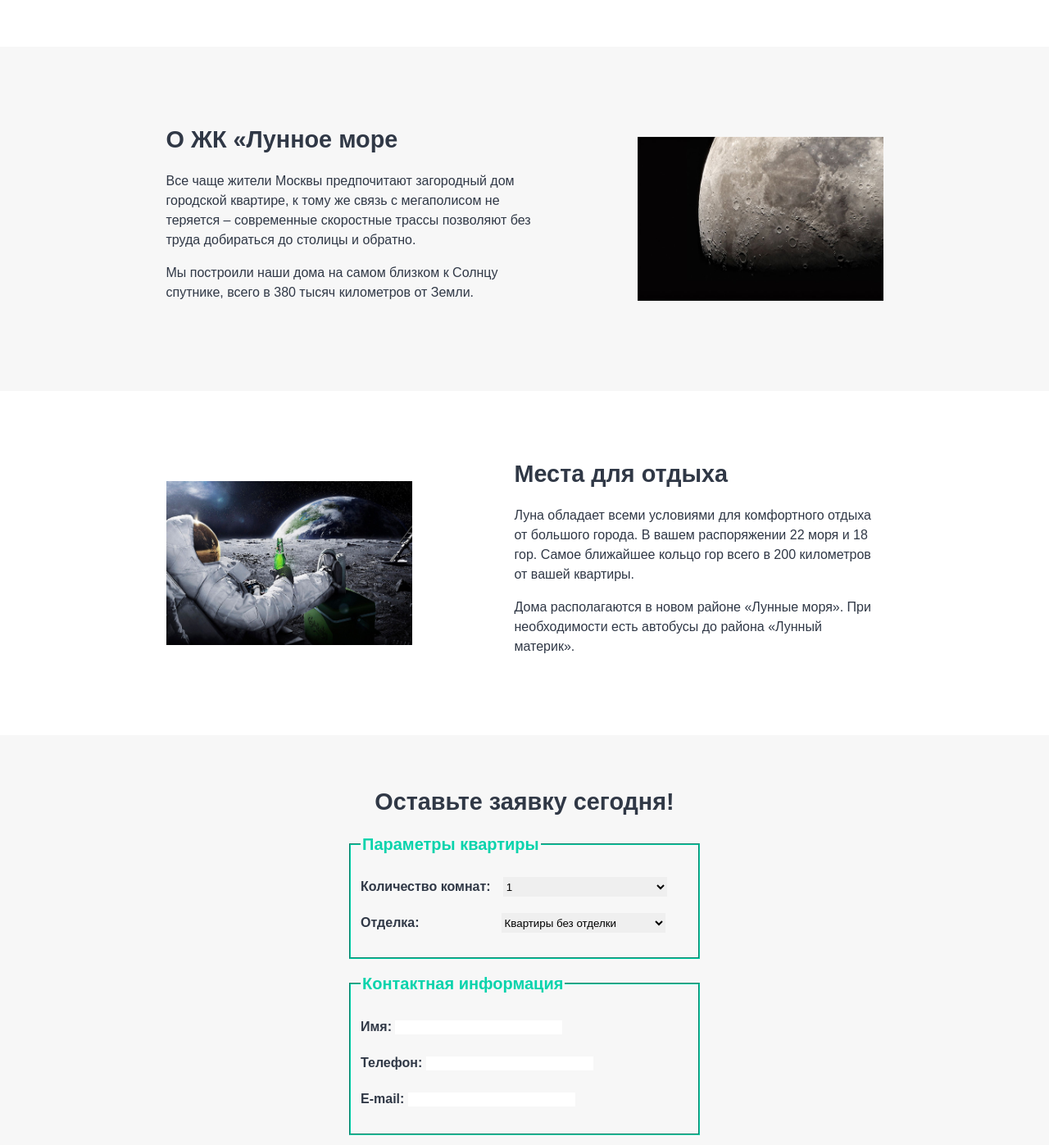
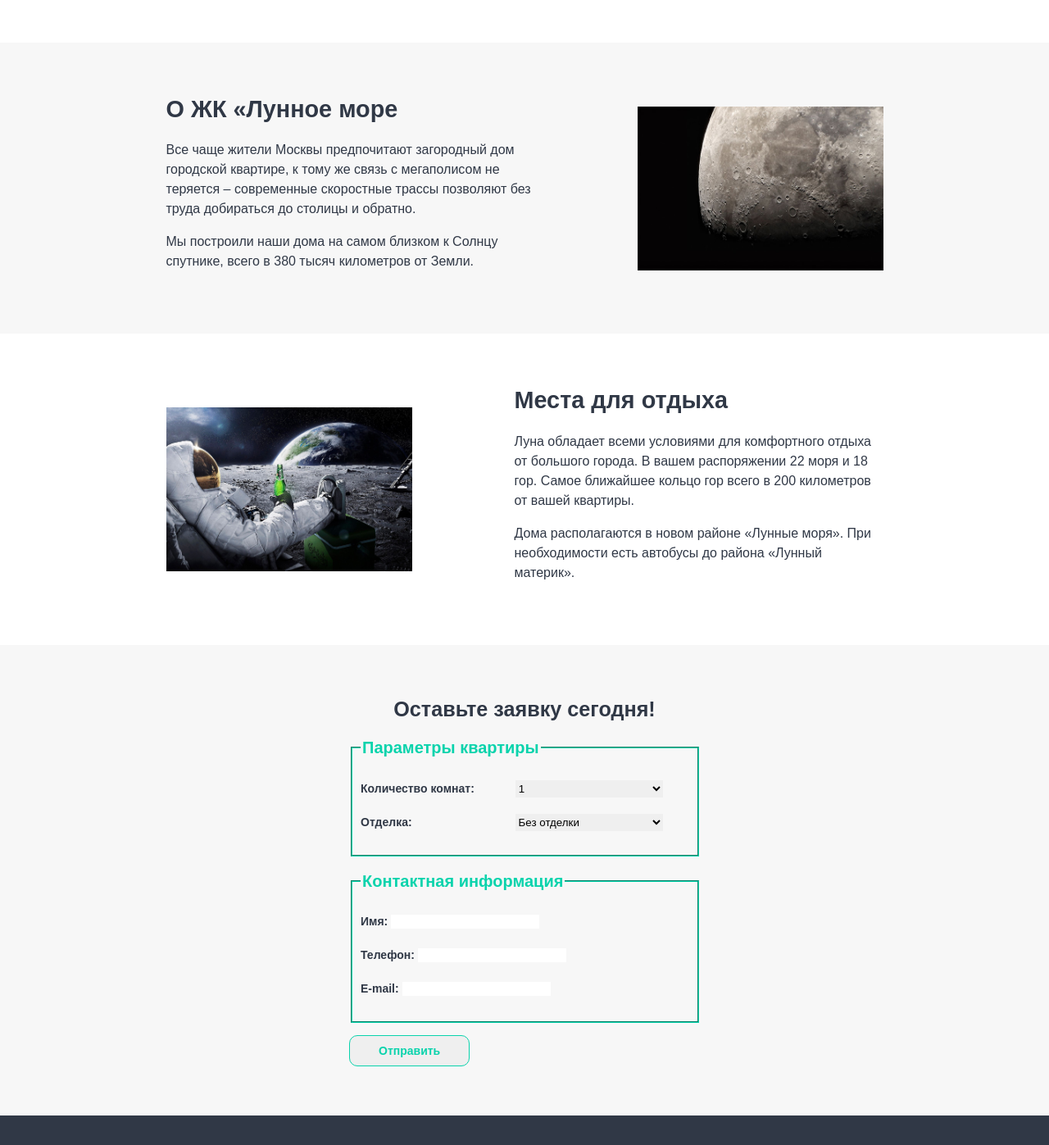
Before and after one commit to viktoria2020/layout-designer-project-lvl1, a website: page src/index.html in a window 1280 px wide. Shown: the part 1183-2580 px from the top of the page at 82% size. Drawn offline with Linux system fonts and the light colour scheme.

Commit message:
corrections by comments

```diff
--- a/src/index.html
+++ b/src/index.html
@@ -29,64 +29,66 @@
             <img src="images/logo.svg" alt="Логотип" class="sizel2">
             <h1 class="highlight">ЖК «Лунное море»</h1>
             <p class="set">Место, откуда не хочется улетать</p>
-            <a href="#feedback">
-                <button class="bt">Забронировать</button>
-            </a>
+            <a href="#feedback" class="bt not">Забронировать</a>
         </div>
     </div>
     <main>
-        <section id="advantages" class="center pd60 h200">
-            <div class="block-info">
+        <div>
+            <section id="advantages" class="center pd60">
+                <div class="w-30">
                     <h2>Уникальный вид</h2>
                     <p>Вид на космос из вашего окна. Мы построили дома с большими окнами, чтобы вы могли наслаждаться метеоритными потоками.</p>
                 </div>
-            <div class="block-info">
+                <div class="w-30">
                     <h2>Инфраструктура</h2>
                     <p>Прекрасные дороги рядом с домом. Много мест для прогулки. Всего в 200 км. от посёлка находится кольцо гор Кордильеры, на которых вы сможете провести незабываемые выходные.</p>
                 </div>
-            <div class="block-info">
+                <div class="w-30">
                     <h2>Близость к Москве</h2>
                     <p>При небольшой цене мы располагаемся близко к МКАД. Всего 384 000 километров и вы в самом сердце России.</p>
                 </div>
             </section>
-        <div class="bg-f7">
+        </div>
+        <div class="bg-gray">
             <section id="aboutlcd" class="center ai pd60">
-             <div class="block-info2">
+                <div class="w-45">
                     <h2>О ЖК «Лунное море</h2>
                     <p>Все чаще жители Москвы предпочитают загородный дом городской квартире, к тому же связь с мегаполисом не теряется – современные скоростные трассы позволяют без труда добираться до столицы и обратно.</p>
                     <p>Мы построили наши дома на самом близком к Солнцу спутнике, всего в 380 тысяч километров от Земли.</p>
                 </div>
-             <img src="images/moon-1.jpg" alt="Картинка-1" class="floatr">
+                <img src="images/moon-1.jpg" alt="Картинка-1" class="flexr">
             </section>
         </div>
+        <div>
             <section id="places-for-rest" class="center reverse ai pd60">
-            <div class="block-info2">
+                <div class="w-45">
                     <h2>Места для отдыха</h2>
                     <p>Луна обладает всеми условиями для комфортного отдыха от большого города. В вашем распоряжении 22 моря и 18 гор. Самое ближайшее кольцо гор всего в 200 километров от вашей квартиры.</p>
                     <p>Дома располагаются в новом районе «Лунные моря». При необходимости есть автобусы до района «Лунный материк».</p>
                 </div>
-            <img src="images/moon-2.jpg" alt="Картинка-2" class="floatl">
+                <img src="images/moon-2.jpg" alt="Картинка-2" class="flexl">
             </section>
-        <div class="bg-f7">
-            <section id="feedback" class="feedback pd60 bg-f7">
+        </div>
+        <div class="bg-gray">
+            <section id="feedback" class="feedback pd60 fs">
                 <h2>Оставьте заявку сегодня!</h2>
                 <form>
                     <fieldset class="card">
                         <legend class="legend"><b>Параметры квартиры</b></legend>
                             <div class="row distance">
-                                <label class="pd20 bold">Количество комнат:</label>
-                                <select class="w200 nonb">
+                                <label class="pd40 bold">Количество комнат:</label>
+                                <select class="w180 nonb">
                                     <option>1</option>
                                     <option>2</option>
                                     <option>3</option>
                                 </select>
                             </div>
                             <div class="row distance">
-                             <label class="pad100 bold">Отделка:</label>
-                                <select class="w200 nonb">
-                                    <option>Квартиры без отделки</option>
-                                    <option>«Предчистовая» отделка квартир</option>
-                                    <option>«Чистовая» отделка квартиры</option>
+                             <label class="pad126 bold">Отделка:</label>
+                                <select class="w180 nonb">
+                                    <option>Без отделки</option>
+                                    <option>«Предчистовая»</option>
+                                    <option>«Чистовая»</option>
                                 </select>
                             </div>
                     </fieldset>
--- a/src/styles/style.css
+++ b/src/styles/style.css
@@ -56,7 +56,7 @@ body{
     padding: 60px 0;
 }
 .back{
-    background-image: url(images/banner.png);
+    background-image: url(../images/banner.png);
     background-color: darkblue;
     width: 100%;
 }
@@ -78,6 +78,7 @@ body{
     font-size: 20px;
 
     margin: 0;
+    margin-bottom: 20px;
 }
 .sizel2{
     width: 300px;
@@ -87,31 +88,25 @@ body{
 }
 .bt{
     color: white;
-    background-color: transparent;
 
     font-size: 1em;
     font-weight: bold;
 
+    padding: 10px;
+
+    border: 1px solid white ;
     border-radius: 10px;
-    border-color: white;
-
-    padding: 10px;
-    margin-top: 15px;
 }
 .center{
     display: flex;
     justify-content: space-around;
 
     width: 1000px;
-    height: 300px;
 
     margin-left: auto;
     margin-right: auto;
 }
-.h200{
-    height: 200px;
-}
-.block-info{
+.w-30{
     width: 30%;
 }
 h2{
@@ -119,7 +114,7 @@ h2{
     margin-top: 0;
     margin-bottom: 0.5em;
 }
-.bg-f7{
+.bg-gray{
     background-color: #f7f7f7;
     background-size: cover;
 }
@@ -129,16 +124,16 @@ h2{
 .ai{
     align-items: center;
 }
-.block-info2{
+.w-45{
     width: 45%;
 }
-.floatr{
+.flexr{
     float: right;
 
     height: 200px;
     width: 30%;
 }
-.floatl{
+.flexl{
     float: left;
 
     height: 200px;
@@ -162,6 +157,9 @@ h2{
 
     width: 400px;
 }
+.fs{
+    font-size: 14px;
+}
 .legend{
     color: #09d3ac;
     font-size: 20px;
@@ -172,14 +170,14 @@ h2{
 .bold{
     font-weight: bold;
 }
-.pad100{
-    padding-right: 100px;
+.pad126{
+    padding-right: 126px;
 }
-.w200{
-    width: 200px;
+.w180{
+    width: 180px;
 }
-.pd20{
-    padding-right: 15px;
+.pd40{
+    padding-right: 50px;
 }
 .nonb{
     border: none;
@@ -187,6 +185,9 @@ h2{
 .bt2{
     color: #09d3ac;
     border-color: #09d3ac;
+
+    margin-top: 15px;
+    padding: 10px 35px;
 }
 .f-start{
     display: flex;
@@ -201,7 +202,6 @@ h2{
     background-color: #303846;
     color: white;
 
-    height: 200px;
     width: 100%;
 }
 .wrap{
```
Lines whose indentation alone changed are shown as unchanged.
